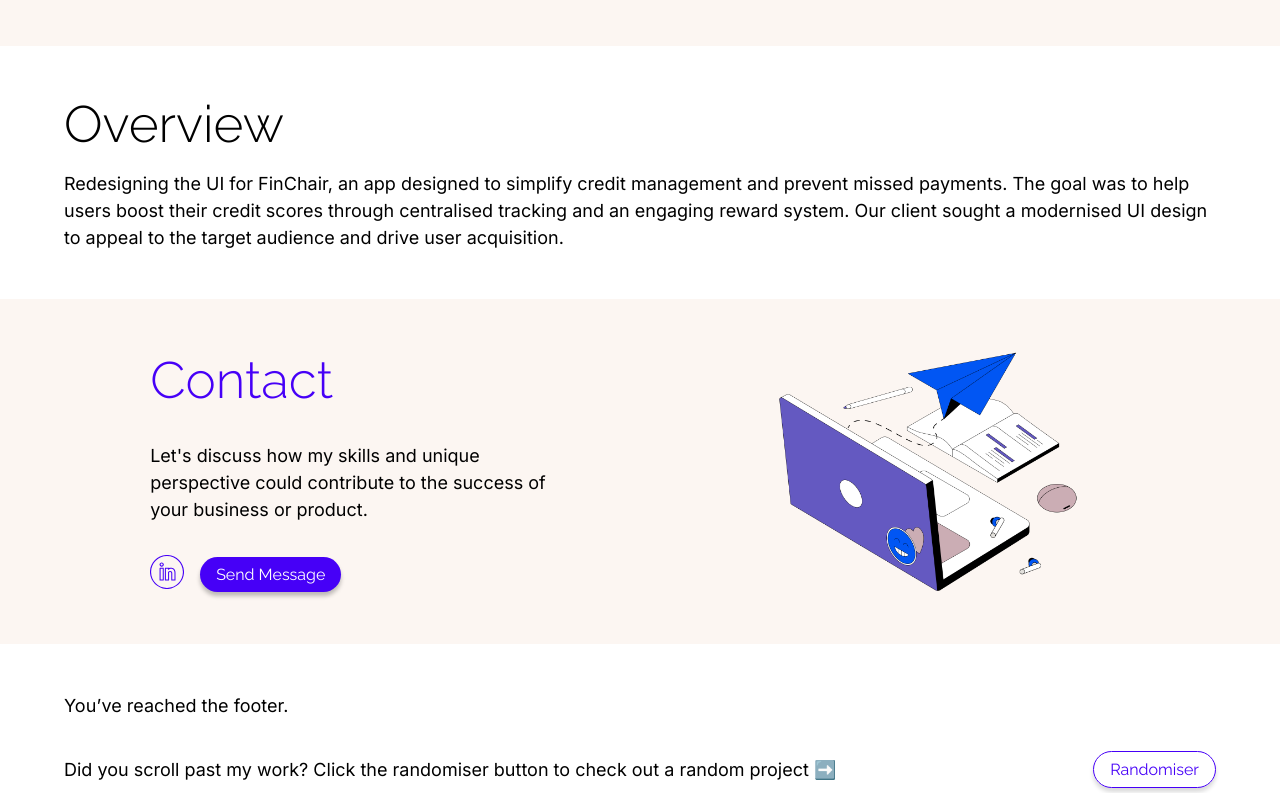
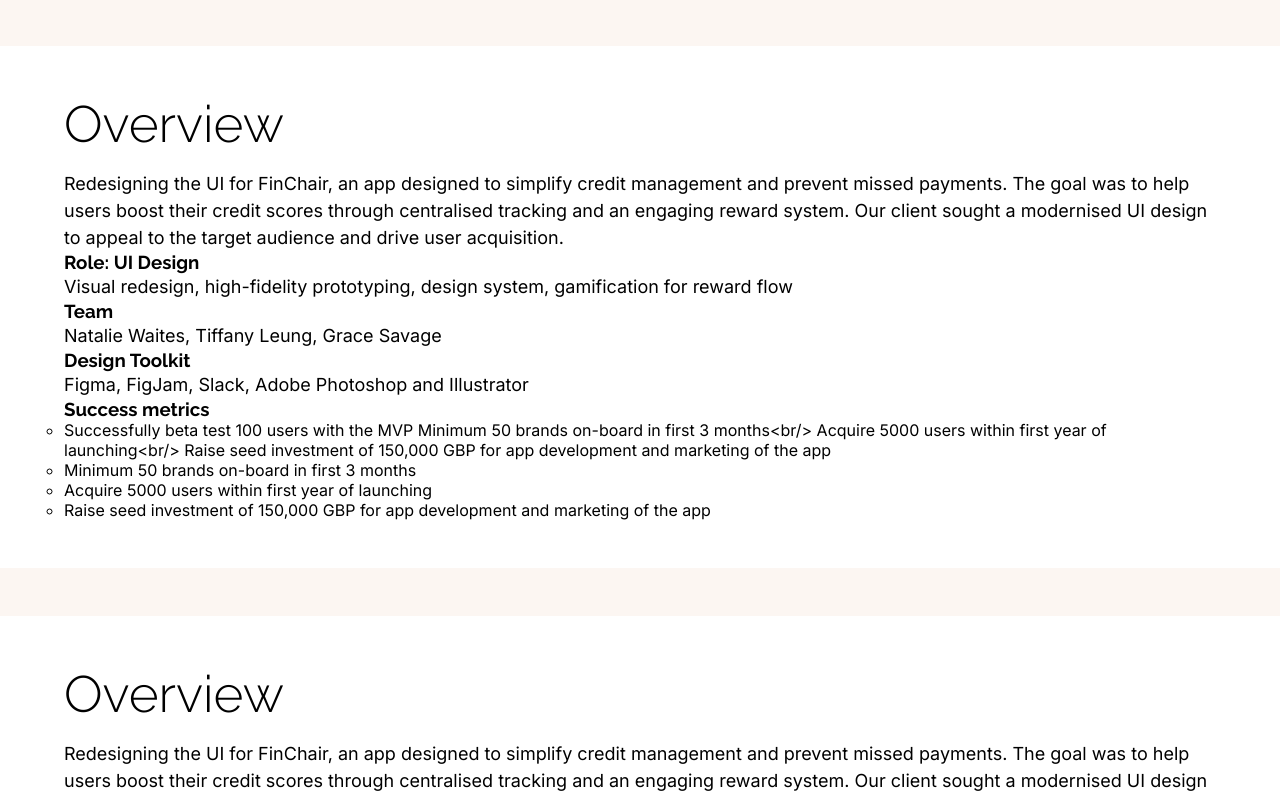
Before and after one commit to nataliejade9/personal-website, a Next.js app: page /finchair in a window 1280 px wide. Shown: the part 551-1344 px from the top of the page. Built offline with nearby package versions, Linux system fonts and the light colour scheme.

Commit message:
Inputting content for finChair overview section

```diff
--- a/src/app/finchair/page.js
+++ b/src/app/finchair/page.js
@@ -1,6 +1,6 @@
-import Image from 'next/image'
 import styles from './page.module.css'
 import ProjectHeader from '@/components/ProjectHeader'
+import OverviewSection from '@/components/OverviewSection'
 
 export const metadata = {
   title: 'FinChair | Natalie Waites'
@@ -10,11 +10,26 @@ export default function ProjectPage() {
   return (
     <>
       <main className={styles.main}>
-      <ProjectHeader projectName={"FinChair"} projectDescription={"A credit score motivation app. Increase your score and win rewards."}  imageSource={"/images/finchair/header-img-both.png"} imageAlt={"Two Finchair app screens. Bills screen and rewards screen."} imageWidth={5000} imageHeight={5945}/>
-      <div className={styles.overviewSection}>
-        <h2>Overview</h2>
-        <p>Redesigning the UI for FinChair, an app designed to simplify credit management and prevent missed payments. The goal was to help users boost their credit scores through centralised tracking and an engaging reward system. Our client sought a modernised UI design to appeal to the target audience and drive user acquisition.</p>
-      </div>
+        <ProjectHeader projectName={"FinChair"} projectDescription={"A credit score motivation app. Increase your score and win rewards."}  imageSource={"/images/finchair/header-img-both.png"} imageAlt={"Two Finchair app screens. Bills screen and rewards screen."} imageWidth={5000} imageHeight={5945}/>
+        <OverviewSection
+          overviewTitle={"Overview"}
+          overviewSummary={"Redesigning the UI for FinChair, an app designed to simplify credit management and prevent missed payments. The goal was to help users boost their credit scores through centralised tracking and an engaging reward system. Our client sought a modernised UI design to appeal to the target audience and drive user acquisition."}
+          roleTitle={"Role: UI Design"}
+          roleText={"Visual redesign, high-fidelity prototyping, design system, gamification for reward flow"}
+          teamTitle={"Team"}
+          teamText={"Natalie Waites, Tiffany Leung, Grace Savage"}
+          designTitle={"Design Toolkit"}
+          designText={"Figma, FigJam, Slack, Adobe Photoshop and Illustrator"}
+          successTitle={"Success metrics"}
+          successOne={"Successfully beta test 100 users with the MVP Minimum 50 brands on-board in first 3 months<br/> Acquire 5000 users within first year of launching<br/> Raise seed investment of 150,000 GBP for app development and marketing of the app"}
+          successTwo={"Minimum 50 brands on-board in first 3 months"}
+          successThree={"Acquire 5000 users within first year of launching"}
+          successFour={"Raise seed investment of 150,000 GBP for app development and marketing of the app"}
+        />
+        <div className={styles.overviewSection}>
+          <h2>Overview</h2>
+          <p>Redesigning the UI for FinChair, an app designed to simplify credit management and prevent missed payments. The goal was to help users boost their credit scores through centralised tracking and an engaging reward system. Our client sought a modernised UI design to appeal to the target audience and drive user acquisition.</p>
+        </div>
       </main>
     </>
   )
--- a/src/components/OverviewSection/index.js
+++ b/src/components/OverviewSection/index.js
@@ -1,29 +1,33 @@
 import styles from './index.module.css'
-import Image from 'next/image'
 
-const OverviewSection = ({overviewTitle, overviewSummary, roleTitle, roleText, teamTitle, teamText, designTitle, designText, successTitle, successText}) => {
+const OverviewSection = ({overviewTitle, overviewSummary, roleTitle, roleText, teamTitle, teamText, designTitle, designText, successTitle, successOne, successTwo, successThree, successFour}) => {
     return (
         <div className={styles.overviewSection}>
             <h2>{overviewTitle}</h2>
             <p>{overviewSummary}</p>
-            <div className={styles.overviewInfo}>
-                <div className={styles.role}>
+            <ul className={styles.overviewInfo}>
+                <li className={styles.role}>
                     <h3>{roleTitle}</h3>
                     <p>{roleText}</p>
-                </div>
-                <div className={styles.team}>
+                </li>
+                <li className={styles.team}>
                     <h3>{teamTitle}</h3>
                     <p>{teamText}</p>
-                </div>
-                <div className={styles.designTools}>
+                </li>
+                <li className={styles.designTools}>
                     <h3>{designTitle}</h3>
                     <p>{designText}</p>
-                </div>
-                <div className={styles.successMetrics}>
+                </li>
+                <li className={styles.successMetrics}>
                     <h3>{successTitle}</h3>
-                    <p>{successText}</p>
-                </div>
-            </div>
+                    <ul>
+                        <li>{successOne}</li>
+                        <li>{successTwo}</li>
+                        <li>{successThree}</li>
+                        <li>{successFour}</li>
+                    </ul>
+                </li>
+            </ul>
         </div>
     )
 }
--- a/src/components/OverviewSection/index.module.css
+++ b/src/components/OverviewSection/index.module.css
@@ -7,3 +7,11 @@
     color: black;
     padding-bottom: 1rem;
   }
+
+  .overviewInfo {
+    list-style: none;
+  }
+
+  .successMetrics {
+    list-style: none;
+  }
```
